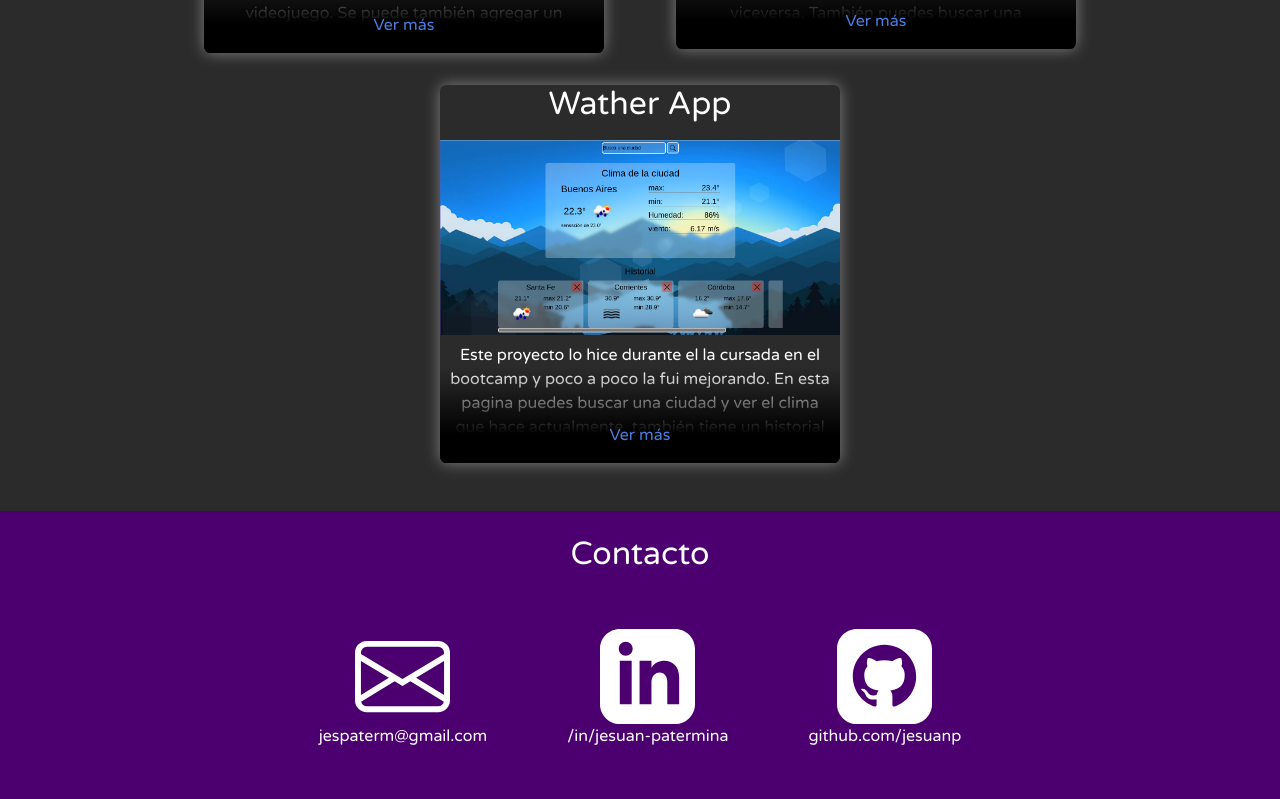
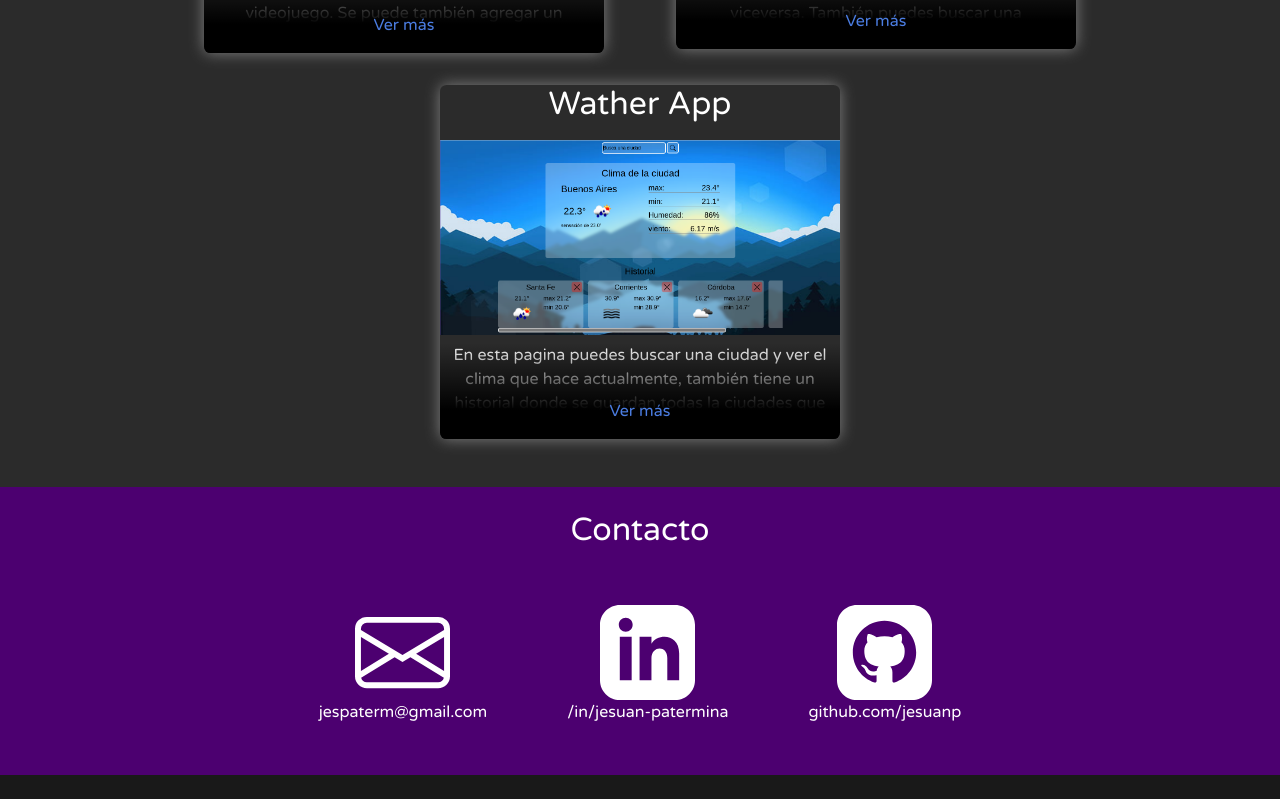
Before and after one commit to jesuanp/mi-portafolio, a React (Create React App) app: page / in a window 1280 px wide. Shown: the part 2529-3328 px from the top of the page. After the commit the page ends 3304 px from the top, so only its background shows below. Built offline with nearby package versions, Linux system fonts and the light colour scheme.

Commit message:
Modifique la descripcion del proyecto de wather_app

```diff
--- a/src/components/proyectos/CardProyecto3.jsx
+++ b/src/components/proyectos/CardProyecto3.jsx
@@ -5,7 +5,7 @@ import img from './images/wather.png';
 export default function CardProyecto2({setState, setInfoCard}){
 
     const title = "Wather App";
-    const description = "Este proyecto lo hice durante el la cursada en el bootcamp y poco a poco la fui mejorando. En esta pagina puedes buscar una ciudad y ver el clima que hace actualmente, también tiene un historial donde se guardan todas la ciudades que buscas.";
+    const description = "En esta pagina puedes buscar una ciudad y ver el clima que hace actualmente, también tiene un historial donde se guardan todas la ciudades que buscas.";
     const tecnologias = "React, Redux";
     const link = {
         url: 'https://wather-app-jesuanp.vercel.app',
```
